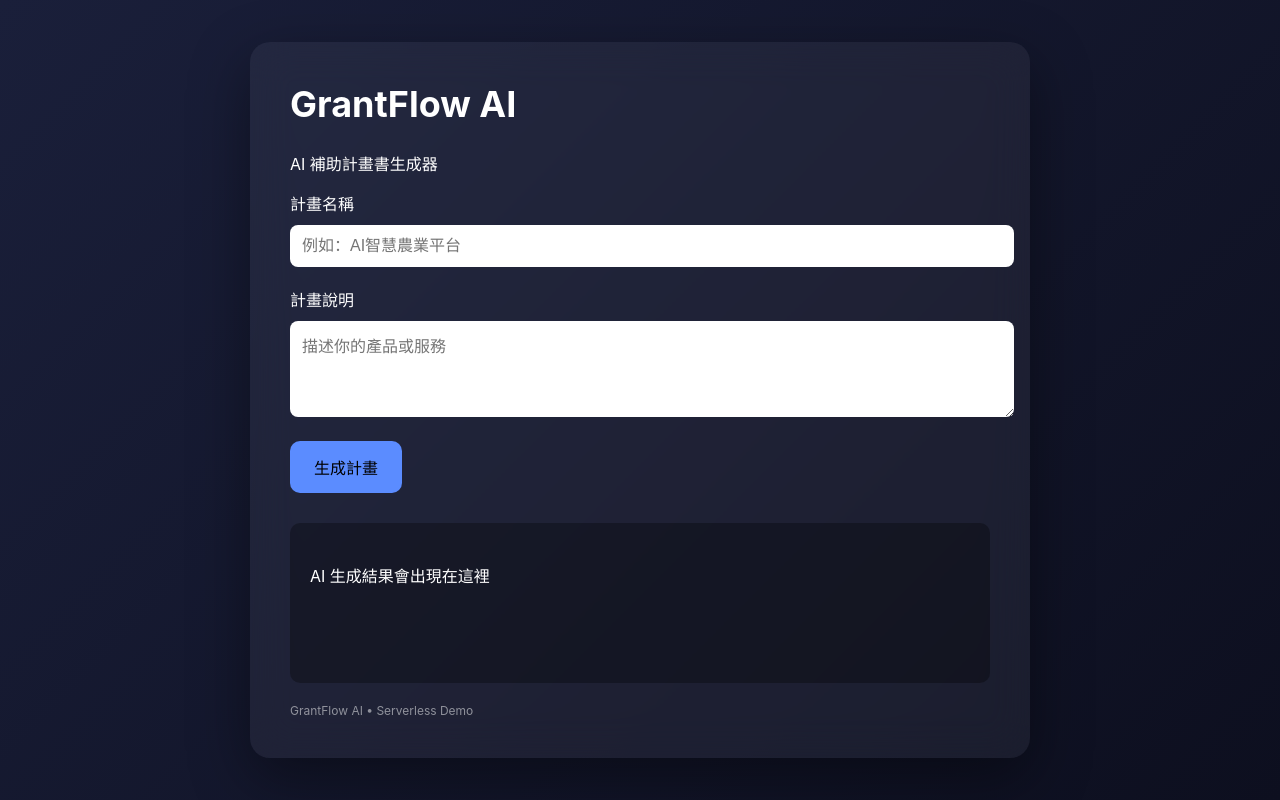
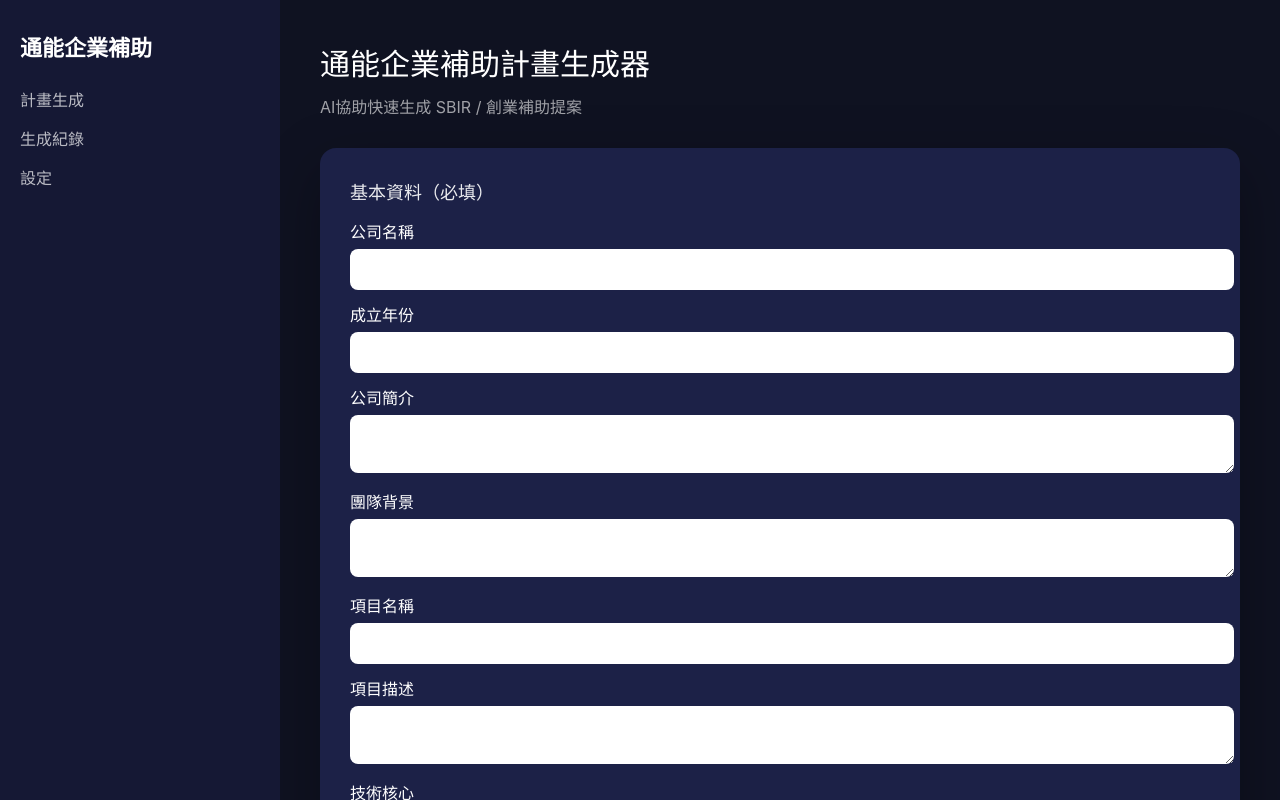
Before and after one commit to ujay0503-lang/grantflow-ai, a website: page index.html in a window 1280 px wide. Drawn offline with Linux system fonts and the light colour scheme.

Commit message:
Update index.html

```diff
--- a/index.html
+++ b/index.html
@@ -1,101 +1,236 @@
 <!DOCTYPE html>
 <html lang="zh">
 <head>
+
 <meta charset="UTF-8">
-<title>GrantFlow AI</title>
+<title>通能企業補助計畫生成器</title>
 <meta name="viewport" content="width=device-width, initial-scale=1.0">
 
 <style>
 
 body{
+margin:0;
 font-family:-apple-system,BlinkMacSystemFont,"Segoe UI",Roboto;
-margin:0;
-background:linear-gradient(135deg,#1a1f3a,#0d0f1f);
+background:#0f1221;
 color:white;
+display:flex;
 height:100vh;
-display:flex;
-align-items:center;
-justify-content:center;
 }
 
-.container{
-width:700px;
-background:rgba(255,255,255,0.05);
-backdrop-filter:blur(20px);
-border-radius:20px;
-padding:40px;
-box-shadow:0 20px 60px rgba(0,0,0,0.4);
+/* sidebar */
+
+.sidebar{
+width:240px;
+background:#151834;
+padding:30px 20px;
+display:flex;
+flex-direction:column;
 }
 
-h1{
-margin-top:0;
-font-size:36px;
+.logo{
+font-size:22px;
+font-weight:bold;
+margin-bottom:25px;
 }
+
+.menu{
+opacity:.7;
+margin-bottom:15px;
+}
+
+.menu:hover{
+opacity:1;
+cursor:pointer;
+}
+
+/* main */
+
+.main{
+flex:1;
+padding:40px;
+overflow:auto;
+}
+
+.header{
+font-size:30px;
+margin-bottom:10px;
+}
+
+.subtitle{
+opacity:.6;
+margin-bottom:30px;
+}
+
+/* panel */
+
+.panel{
+background:#1c2147;
+padding:30px;
+border-radius:16px;
+max-width:900px;
+box-shadow:0 20px 60px rgba(0,0,0,.3);
+}
+
+/* sections */
+
+.section{
+margin-bottom:35px;
+}
+
+.section-title{
+font-size:18px;
+margin-bottom:15px;
+opacity:.9;
+}
+
+/* inputs */
 
 input,textarea{
 width:100%;
 padding:12px;
-margin-top:10px;
-margin-bottom:20px;
 border-radius:8px;
 border:none;
-font-size:16px;
+margin-top:6px;
+margin-bottom:12px;
+font-size:15px;
 }
+
+/* button */
 
 button{
 background:#5b8cff;
 border:none;
-padding:14px 24px;
+padding:14px 26px;
+border-radius:10px;
 font-size:16px;
-border-radius:10px;
 cursor:pointer;
-transition:0.2s;
+margin-top:10px;
 }
 
 button:hover{
-transform:scale(1.05);
 background:#7aa2ff;
 }
 
+/* result */
+
 .result{
 margin-top:30px;
-padding:20px;
-background:rgba(0,0,0,0.3);
+background:#0d1029;
+padding:25px;
 border-radius:10px;
-min-height:120px;
+min-height:220px;
 white-space:pre-wrap;
+line-height:1.7;
 }
 
-.footer{
-margin-top:20px;
-font-size:12px;
-opacity:0.5;
+/* loader */
+
+.loader{
+display:none;
+opacity:.6;
+margin-top:10px;
 }
 
 </style>
+
 </head>
 
 <body>
 
-<div class="container">
+<div class="sidebar">
 
-<h1>GrantFlow AI</h1>
-<p>AI 補助計畫書生成器</p>
+<div class="logo">
+通能企業補助
+</div>
 
-<label>計畫名稱</label>
-<input id="title" placeholder="例如：AI智慧農業平台">
+<div class="menu">計畫生成</div>
+<div class="menu">生成紀錄</div>
+<div class="menu">設定</div>
 
-<label>計畫說明</label>
-<textarea id="desc" rows="4" placeholder="描述你的產品或服務"></textarea>
+</div>
 
-<button onclick="generate()">生成計畫</button>
+<div class="main">
+
+<div class="header">
+通能企業補助計畫生成器
+</div>
+
+<div class="subtitle">
+AI協助快速生成 SBIR / 創業補助提案
+</div>
+
+<div class="panel">
+
+<div class="section">
+
+<div class="section-title">
+基本資料（必填）
+</div>
+
+<label>公司名稱</label>
+<input id="company">
+
+<label>成立年份</label>
+<input id="year">
+
+<label>公司簡介</label>
+<textarea id="company_desc"></textarea>
+
+<label>團隊背景</label>
+<textarea id="team"></textarea>
+
+<label>項目名稱</label>
+<input id="project">
+
+<label>項目描述</label>
+<textarea id="project_desc"></textarea>
+
+<label>技術核心</label>
+<textarea id="tech"></textarea>
+
+</div>
+
+<div class="section">
+
+<div class="section-title">
+進階補充（選填可不填，由平台協助生成）
+</div>
+
+<label>市場分析</label>
+<textarea id="market"></textarea>
+
+<label>目標客戶</label>
+<textarea id="customer"></textarea>
+
+<label>競品分析</label>
+<textarea id="competitor"></textarea>
+
+<label>差異化優勢</label>
+<textarea id="advantage"></textarea>
+
+<label>商業模式</label>
+<textarea id="business"></textarea>
+
+<label>研發里程碑</label>
+<textarea id="milestone"></textarea>
+
+<label>預期成果</label>
+<textarea id="result_expect"></textarea>
+
+</div>
+
+<button onclick="generate()">
+生成補助計畫書
+</button>
+
+<div class="loader" id="loader">
+平台智能 正在生成內容...
+</div>
 
 <div class="result" id="result">
-AI 生成結果會出現在這裡
+生成結果會顯示在這裡
 </div>
 
-<div class="footer">
-GrantFlow AI • Serverless Demo
 </div>
 
 </div>
@@ -104,20 +239,44 @@
 
 async function generate(){
 
-const title=document.getElementById("title").value
-const desc=document.getElementById("desc").value
+const data={
 
-document.getElementById("result").innerText="生成中..."
+company:document.getElementById("company").value,
+year:document.getElementById("year").value,
+company_desc:document.getElementById("company_desc").value,
+team:document.getElementById("team").value,
+project:document.getElementById("project").value,
+project_desc:document.getElementById("project_desc").value,
+tech:document.getElementById("tech").value,
+
+market:document.getElementById("market").value,
+customer:document.getElementById("customer").value,
+competitor:document.getElementById("competitor").value,
+advantage:document.getElementById("advantage").value,
+business:document.getElementById("business").value,
+milestone:document.getElementById("milestone").value,
+result_expect:document.getElementById("result_expect").value
+
+}
+
+const loader=document.getElementById("loader")
+const result=document.getElementById("result")
+
+loader.style.display="block"
+result.innerText=""
 
 const res=await fetch("/api/generate",{
+
 method:"POST",
 headers:{ "Content-Type":"application/json"},
-body:JSON.stringify({title,desc})
+body:JSON.stringify(data)
+
 })
 
-const data=await res.json()
+const r=await res.json()
 
-document.getElementById("result").innerText=data.result
+loader.style.display="none"
+result.innerText=r.result
 
 }
 
```
